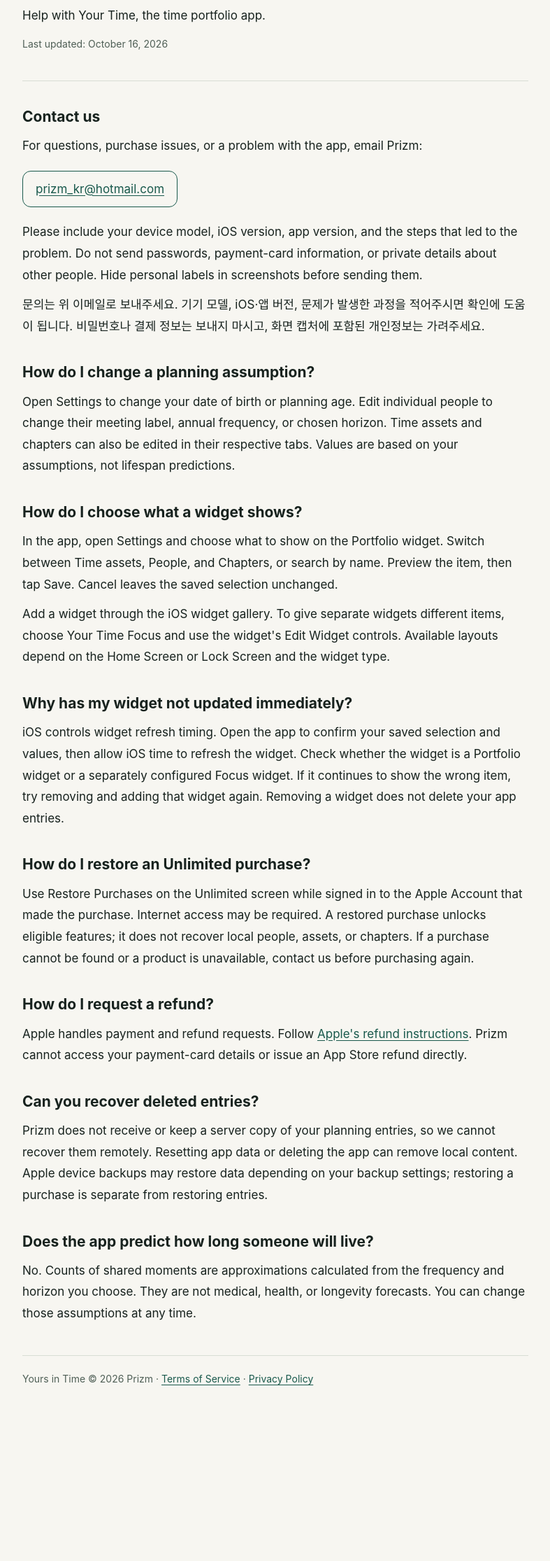
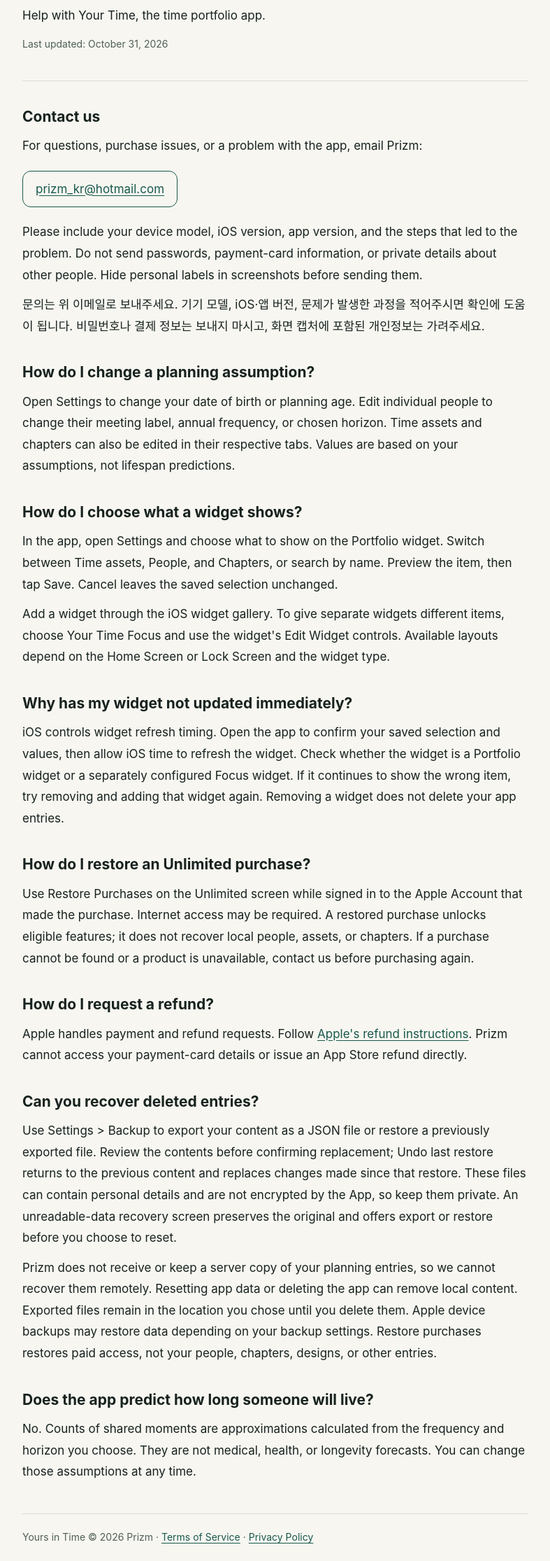
Before and after one commit to prizmchain/prizmchain.github.io, a website: page yoursintime-support.html in a window 1280 px wide. Shown: the part 166-2396 px from the top of the page at 70% size, without its empty margins (246-1033 px from the left). Before the commit the page ends 2212 px from the top, so only its background shows below. Drawn offline with Linux system fonts and the light colour scheme.

Commit message:
Update Your Time backup and optional purchase service disclosures

```diff
--- a/yoursintime-support.html
+++ b/yoursintime-support.html
@@ -29,7 +29,7 @@
     <div class="brand">Yours in Time · Prizm</div>
     <h1>Support</h1>
     <p>Help with Your Time, the time portfolio app.</p>
-    <p class="date">Last updated: October 16, 2026</p>
+    <p class="date">Last updated: October 31, 2026</p>
   </header>
   <section aria-labelledby="contact-heading">
     <h2 id="contact-heading">Contact us</h2>
@@ -51,7 +51,8 @@
     <h2>How do I request a refund?</h2>
     <p>Apple handles payment and refund requests. Follow <a href="https://support.apple.com/en-us/118223">Apple's refund instructions</a>. Prizm cannot access your payment-card details or issue an App Store refund directly.</p>
     <h2>Can you recover deleted entries?</h2>
-    <p>Prizm does not receive or keep a server copy of your planning entries, so we cannot recover them remotely. Resetting app data or deleting the app can remove local content. Apple device backups may restore data depending on your backup settings; restoring a purchase is separate from restoring entries.</p>
+    <p>Use Settings &gt; Backup to export your content as a JSON file or restore a previously exported file. Review the contents before confirming replacement; Undo last restore returns to the previous content and replaces changes made since that restore. These files can contain personal details and are not encrypted by the App, so keep them private. An unreadable-data recovery screen preserves the original and offers export or restore before you choose to reset.</p>
+    <p>Prizm does not receive or keep a server copy of your planning entries, so we cannot recover them remotely. Resetting app data or deleting the app can remove local content. Exported files remain in the location you chose until you delete them. Apple device backups may restore data depending on your backup settings. Restore purchases restores paid access, not your people, chapters, designs, or other entries.</p>
     <h2>Does the app predict how long someone will live?</h2>
     <p>No. Counts of shared moments are approximations calculated from the frequency and horizon you choose. They are not medical, health, or longevity forecasts. You can change those assumptions at any time.</p>
   </section>
```
Also changed, not shown: yoursintime-privacy-policy.html (+4 -3 lines), yoursintime-terms-of-service.html (+2 -2 lines).
